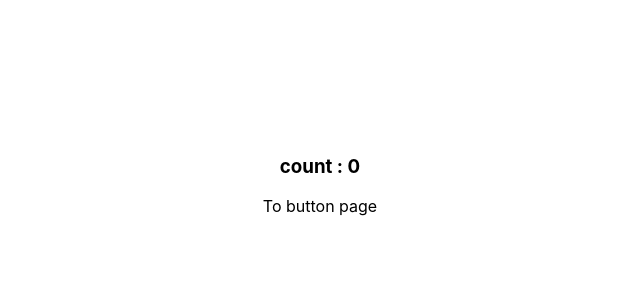
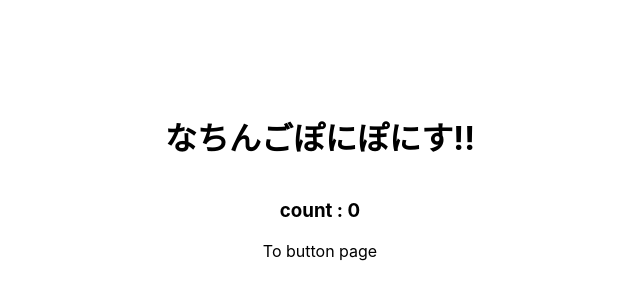
Before and after one commit to yuyaamano23/random-button-webview, a Next.js app: page / in a window 1280 px wide. Shown: the part 224-524 px from the top of the page, without its empty margins (320-960 px from the left). Built offline with nearby package versions, Linux system fonts and the light colour scheme.

Commit message:
なち追加

```diff
--- a/pages/index.tsx
+++ b/pages/index.tsx
@@ -17,6 +17,7 @@ export default function Home() {
 			</Head>
 
 			<main className={styles.main}>
+				<h1>なちんごぽにぽにす!!</h1>
 				<h3>count : {count}</h3>
 				<Link href="/button">
 					<a>To button page</a>
```
